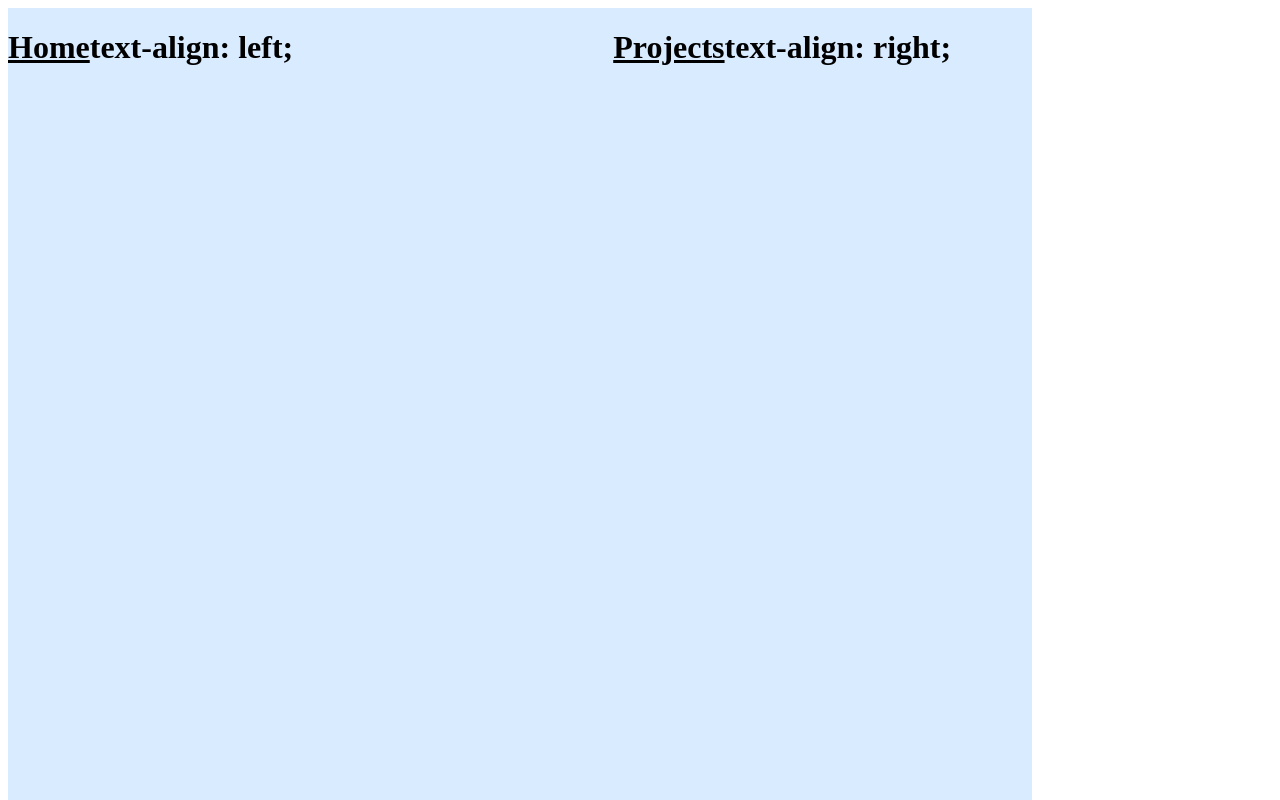
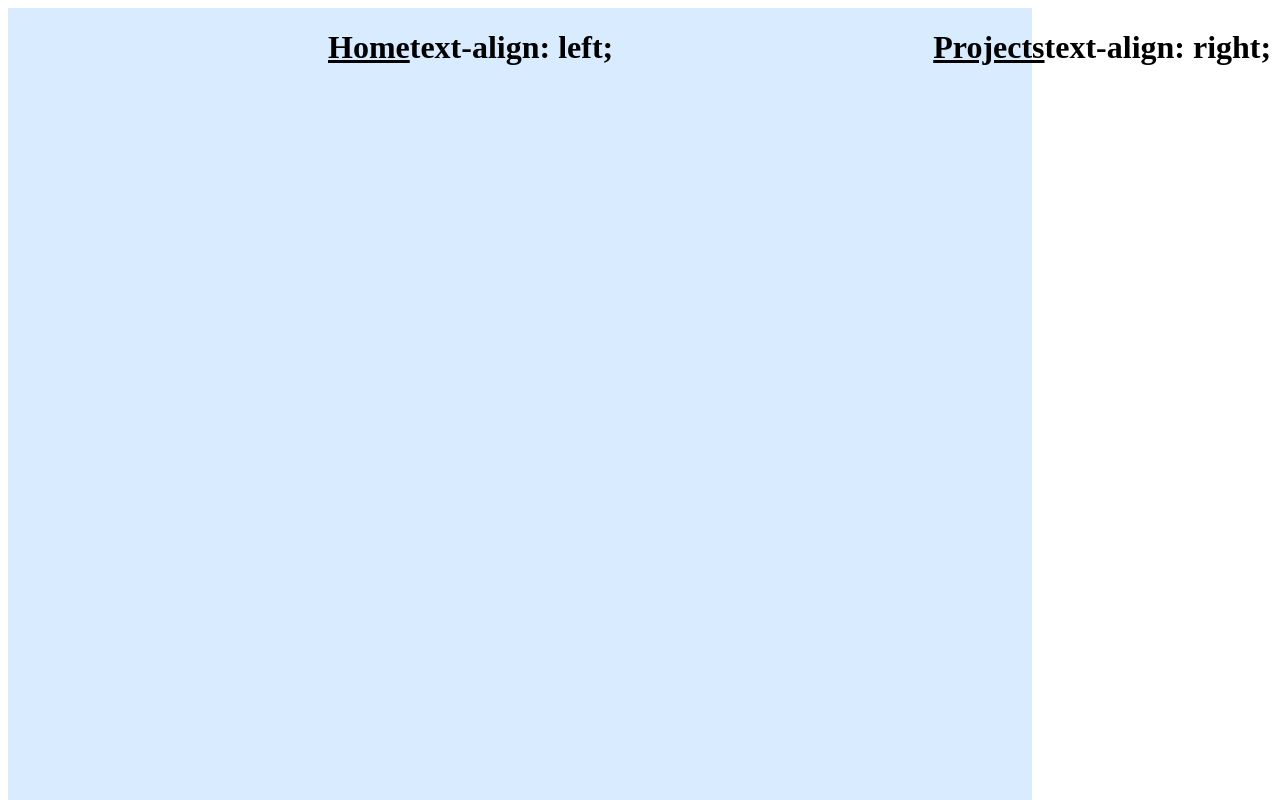
Before and after one commit to r-y4n/webapp, a Next.js app: page /projects in a window 1280 px wide. Built offline with nearby package versions, Linux system fonts and the light colour scheme.

Commit message:
Update styles.module.css

```diff
--- a/styles/styles.module.css
+++ b/styles/styles.module.css
@@ -54,4 +54,6 @@
     text-align: center;
     display: flex;
     gap: 25vw;
+    padding-left: 25vw;
+    padding-right: 25vw;
   }
```
